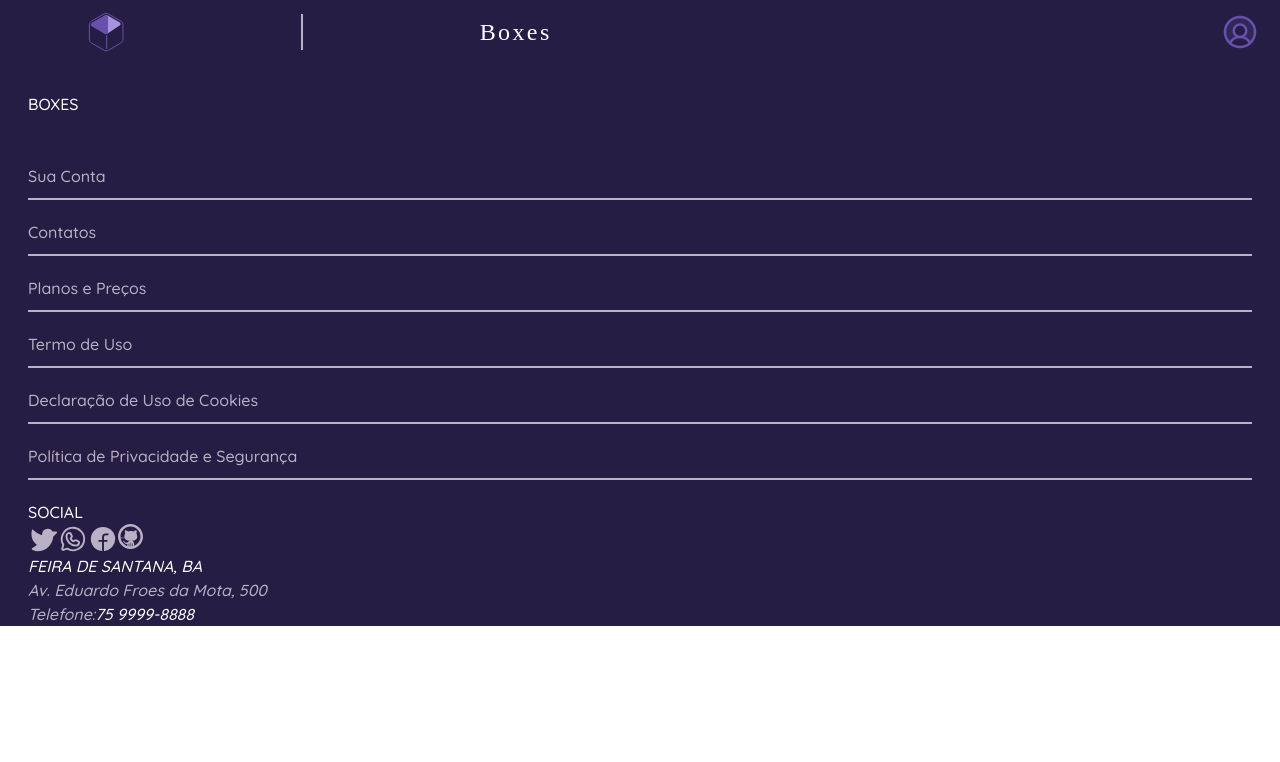
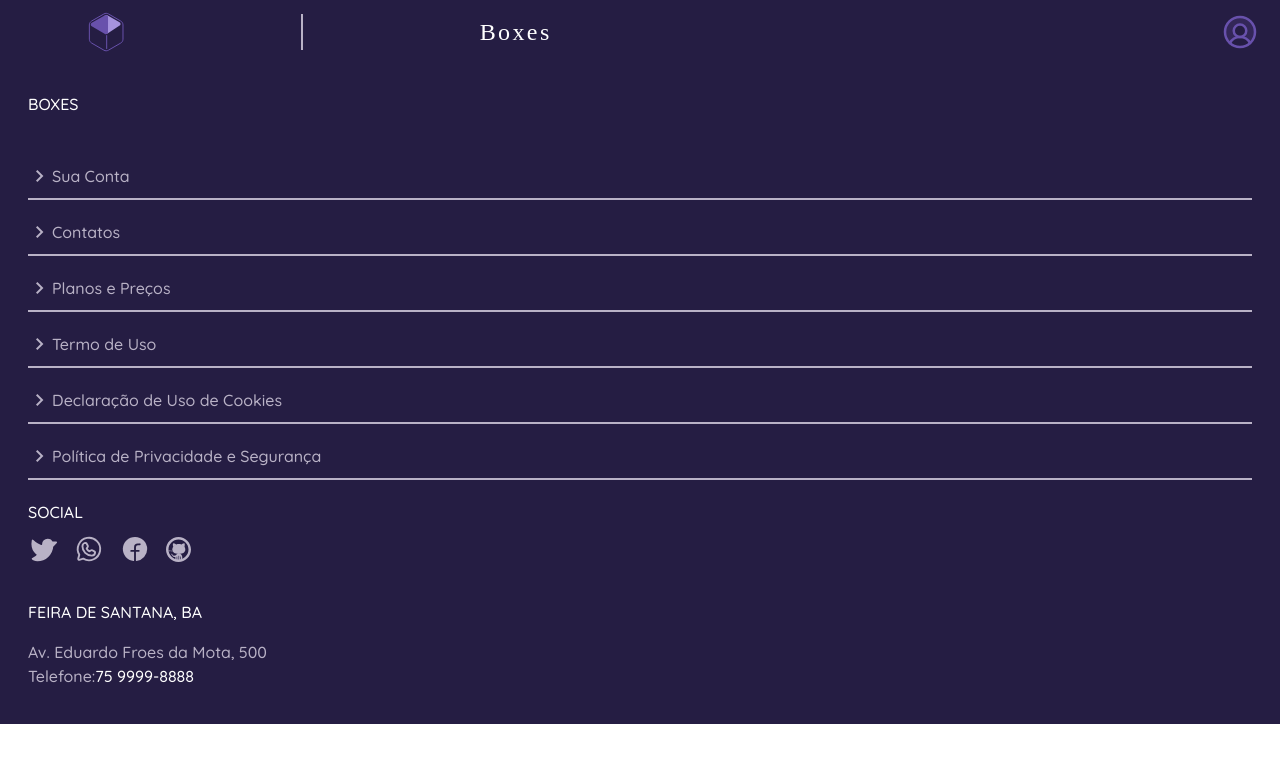
Before and after one commit to Full-Stack-Duck/Boxes, a React (Vite) app: page / in a window 1280 px wide. Shown: the top 762 px of the page. Built offline with nearby package versions, Linux system fonts and the light colour scheme; a web font is replaced by a local one.

Commit message:
FooterNav estilizado

```diff
--- a/src/components/FooterNav.module.css
+++ b/src/components/FooterNav.module.css
@@ -9,5 +9,7 @@
         border-b-2
         border-b-purple-light
         mb-2.5
+        flex
+        items-center
     }
 }
--- a/src/components/FooterNav.tsx
+++ b/src/components/FooterNav.tsx
@@ -8,25 +8,25 @@ export function FooterNav(){
     return(
        <footer className="font-quicksand font-medium flex flex-col px-7 bg-purple-dark text-purple-light">
         <h5 className="my-7 text-white">BOXES</h5>
-        <nav className="flex flex-col my-2.5">
-            <a href="#" className={styles.aFooter}> Sua Conta</a>
-            <a href="#" className={styles.aFooter}> Contatos</a>
-            <a href="#" className={styles.aFooter}> Planos e Preços</a>
-            <a href="#" className={styles.aFooter}> Termo de Uso</a>
-            <a href="#" className={styles.aFooter}> Declaração de Uso de Cookies</a>
-            <a href="#" className={styles.aFooter}> Política de Privacidade e Segurança</a>
+        <nav className="flex flex-col my-2.5 justify-center">
+            <a href="#" className={styles.aFooter}><span className="material-symbols-outlined">chevron_right</span>Sua Conta</a>
+            <a href="#" className={styles.aFooter}><span className="material-symbols-outlined">chevron_right</span>Contatos</a>
+            <a href="#" className={styles.aFooter}><span className="material-symbols-outlined">chevron_right</span>Planos e Preços</a>
+            <a href="#" className={styles.aFooter}><span className="material-symbols-outlined">chevron_right</span>Termo de Uso</a>
+            <a href="#" className={styles.aFooter}><span className="material-symbols-outlined">chevron_right</span>Declaração de Uso de Cookies</a>
+            <a href="#" className={styles.aFooter}><span className="material-symbols-outlined">chevron_right</span>Política de Privacidade e Segurança</a>
         </nav>
-        <p className="text-white">SOCIAL</p>
-        <div className="flex flex-row">
+        <p className="text-white mb-2.5">SOCIAL</p>
+        <div className="flex gap-4 mb-9 items-center">
             <a href="#"><img src={twitterIcon} alt="logo-twitter" /></a>
             <a href="#"><img src={whatsappIcon} alt="logo-wpp" /></a>
             <a href="#"><img src={facebookIcon} alt="logo-facebook" /></a>
             <a href="#"><img src={githubIcon} alt="logo-github" /></a>
         </div>
-        <address>
+        <address className="not-italic">
             <p className="text-white">FEIRA DE SANTANA, BA</p>
-            <p>Av. Eduardo Froes da Mota, 500</p>
-            <div className="flex">
+            <p className="mt-4">Av. Eduardo Froes da Mota, 500</p>
+            <div className="flex mb-9">
                 <p>Telefone:</p>
                 <a className="text-white" href="tel:(+55)075991988661">75 9999-8888</a>
             </div>
--- a/src/global.css
+++ b/src/global.css
@@ -1,4 +1,5 @@
 @import url('https://fonts.googleapis.com/css2?family=Nunito:ital@1&family=Quicksand:wght@400;500;600;700&family=Viga&display=swap');
+@import url('https://fonts.googleapis.com/css2?family=Material+Symbols+Outlined:opsz,wght,FILL,GRAD@48,400,0,0');
 
 @tailwind base;
 @tailwind components;
```
